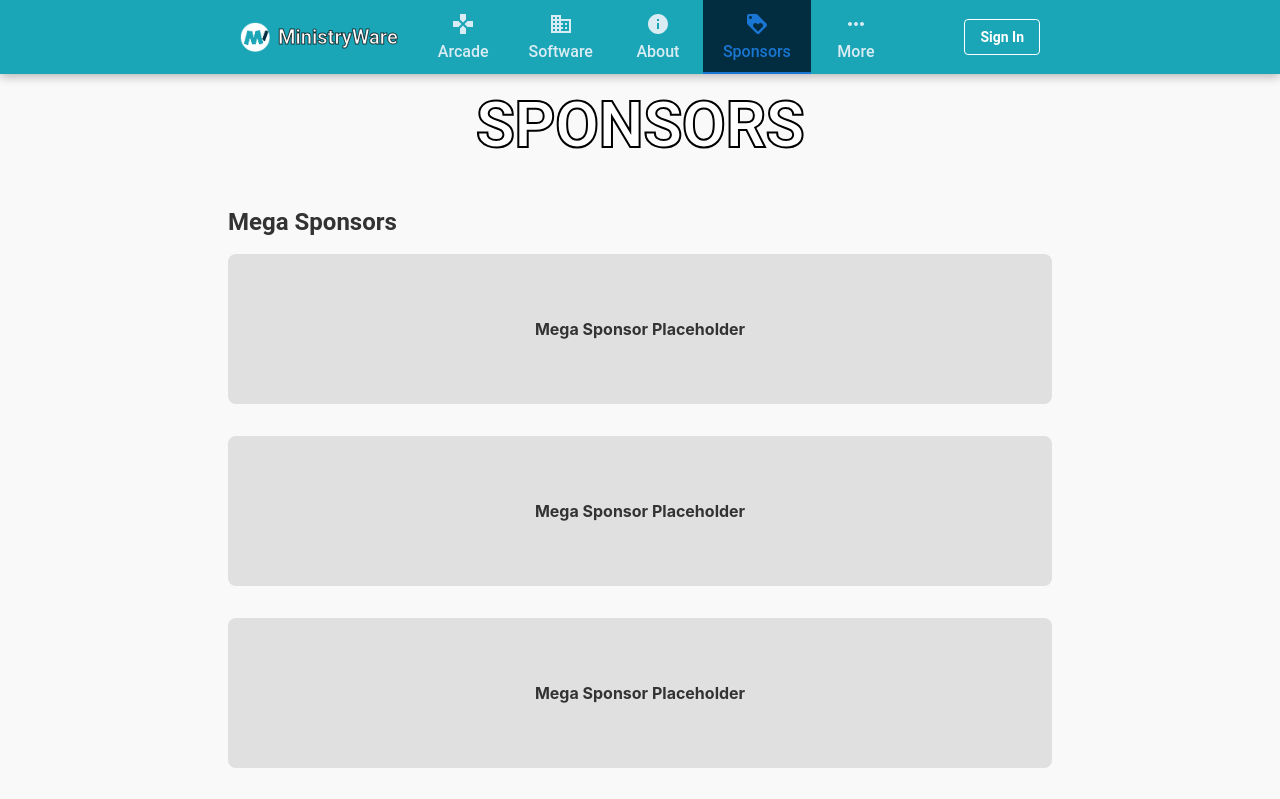
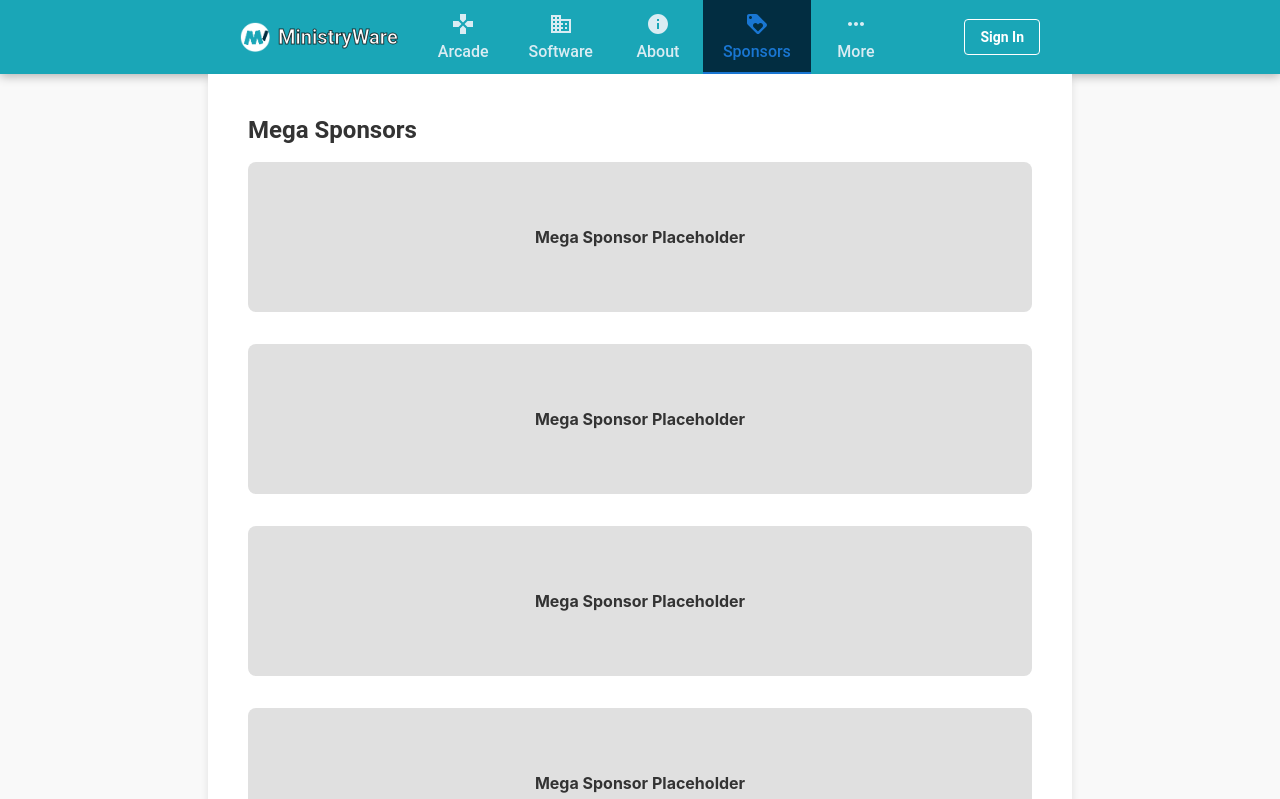
Before and after one commit to 1001flextape/ministryware-next, a Next.js app in the folder frontend/: page /sponsors in a window 1280 px wide. Shown: the top 799 px of the page. Built offline with nearby package versions, Linux system fonts and the light colour scheme.

Commit message:
Sponsor page updated for new scaffold look.

```diff
--- a/frontend/src/app/more/case-studies/homeless-app-digitalization/page.jsx
+++ b/frontend/src/app/more/case-studies/homeless-app-digitalization/page.jsx
@@ -13,7 +13,7 @@ const CaseStudyContainer = styled(Container)(({ theme }) => ({
   padding: '40px',
   borderRadius: 0,
   boxShadow: '0 4px 8px rgba(0, 0, 0, 0.1)',
-  maxWidth: '800px',
+  maxWidth: "var(--size-content)",
   margin: 'auto',
 }));
 
--- a/frontend/src/app/sponsors/components/SponsorHero.jsx
+++ /dev/null
@@ -1,53 +0,0 @@
-import React from 'react';
-import { Box, Typography } from '@mui/material';
-import { styled } from '@mui/system';
-import Branding from "../../../components/Branding"
-
-// Styled container for hero section
-const HeroContainer = styled(Box)(({ theme }) => ({
-  // backgroundImage: 'url(/images/donation-hero-wide.jpg)', // Path to your background image
-  backgroundSize: 'cover',
-  backgroundPosition: 'center',
-  // height: '80px', // Adjust height as needed
-  display: 'block',
-  flexDirection: 'column',
-  justifyContent: 'center', // Vertically centers the content
-  alignItems: 'center', // Horizontally centers the content
-  // paddingTop: '50px', // Space for branding on top
-  textAlign: 'center', // Centers text content
-  [theme.breakpoints.up('md')]: {
-    marginTop: "15px",
-  }
-}));
-
-// Styling for the content wrapper
-const ContentWrapper = styled(Box)({
-  maxWidth: 'var(--size-content)', // Limit the width for the content
-  margin: 'auto',
-  padding: '0 20px', // Adding some padding for small screens
-});
-
-// Custom styled text for the "Sponsor" title with text stroke
-const StyledTypography = styled(Typography)({
-  color: 'white',
-  fontWeight: 'bold', // Makes the text bold
-  fontSize: '64px', // Adjust font size as needed
-  WebkitTextStroke: '2px black', // Creates the black outline (stroke)
-  textTransform: 'uppercase', // Optional: transform to uppercase
-});
-
-function SponsorHero() {
-  return (
-    <HeroContainer>
-      <Branding />
-      <ContentWrapper>
-        {/* Sponsor text with text stroke */}
-        <StyledTypography variant="h1" component="h1" gutterBottom>
-          Sponsors
-        </StyledTypography>
-      </ContentWrapper>
-    </HeroContainer>
-  );
-}
-
-export default SponsorHero;
--- a/frontend/src/app/sponsors/page.jsx
+++ b/frontend/src/app/sponsors/page.jsx
@@ -3,8 +3,17 @@
 import React from "react";
 import Layout from "../../layouts/frontWebsiteLayout/layout";
 import Head from "next/head";
-import SponsorHero from "./components/SponsorHero";
 import { Box, Typography } from "@mui/material";
+import { styled } from '@mui/system';
+
+const PageContainer = styled(Box)(({ theme }) => ({
+  backgroundColor: '#fff',
+  padding: '40px',
+  borderRadius: 0,
+  boxShadow: '0 4px 8px rgba(0, 0, 0, 0.1)',
+  maxWidth: "var(--size-content)",
+  margin: 'auto',
+}));
 
 // Placeholder for the sponsor box
 const SponsorPlaceholder = ({ tier }) => (
@@ -27,7 +36,7 @@ const SponsorPlaceholder = ({ tier }) => (
 
 // Layout for sponsor tiers
 const SponsorSection = () => (
-  <Box sx={{ maxWidth: "var(--size-content)", margin: "auto", padding: "20px" }}>
+  <Box>
     {/* Mega Tier */}
     <Typography variant="h5" sx={{ mb: 2, fontWeight: "bold" }}>
       Mega Sponsors
@@ -82,8 +91,10 @@ const IndexPage = () => (
       <title>Sponsors | MinistryWare</title>
       <meta name="description" content="Welcome to MinistryWare's Sponsor Page. Learn about our sponsors and how to become one." />
     </Head>
-    <SponsorHero />
-    <SponsorSection />
+    {/* <SponsorHero /> */}
+    <PageContainer>
+      <SponsorSection />
+    </PageContainer>
   </Layout>
 );
 
```
Also changed, not shown: frontend/src/app/church-software/components/churchSoftwareHero2.jsx (+21 -21 lines).
